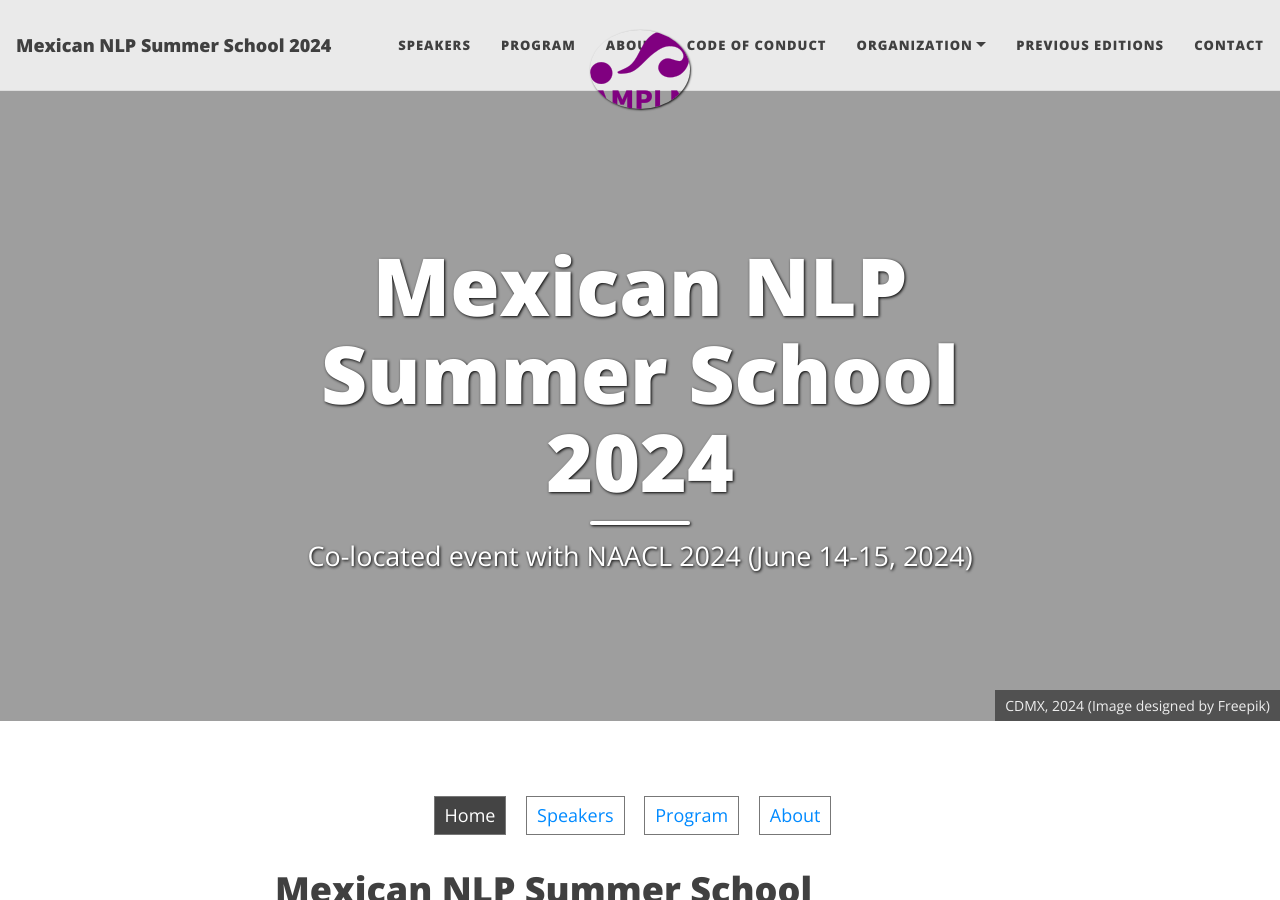
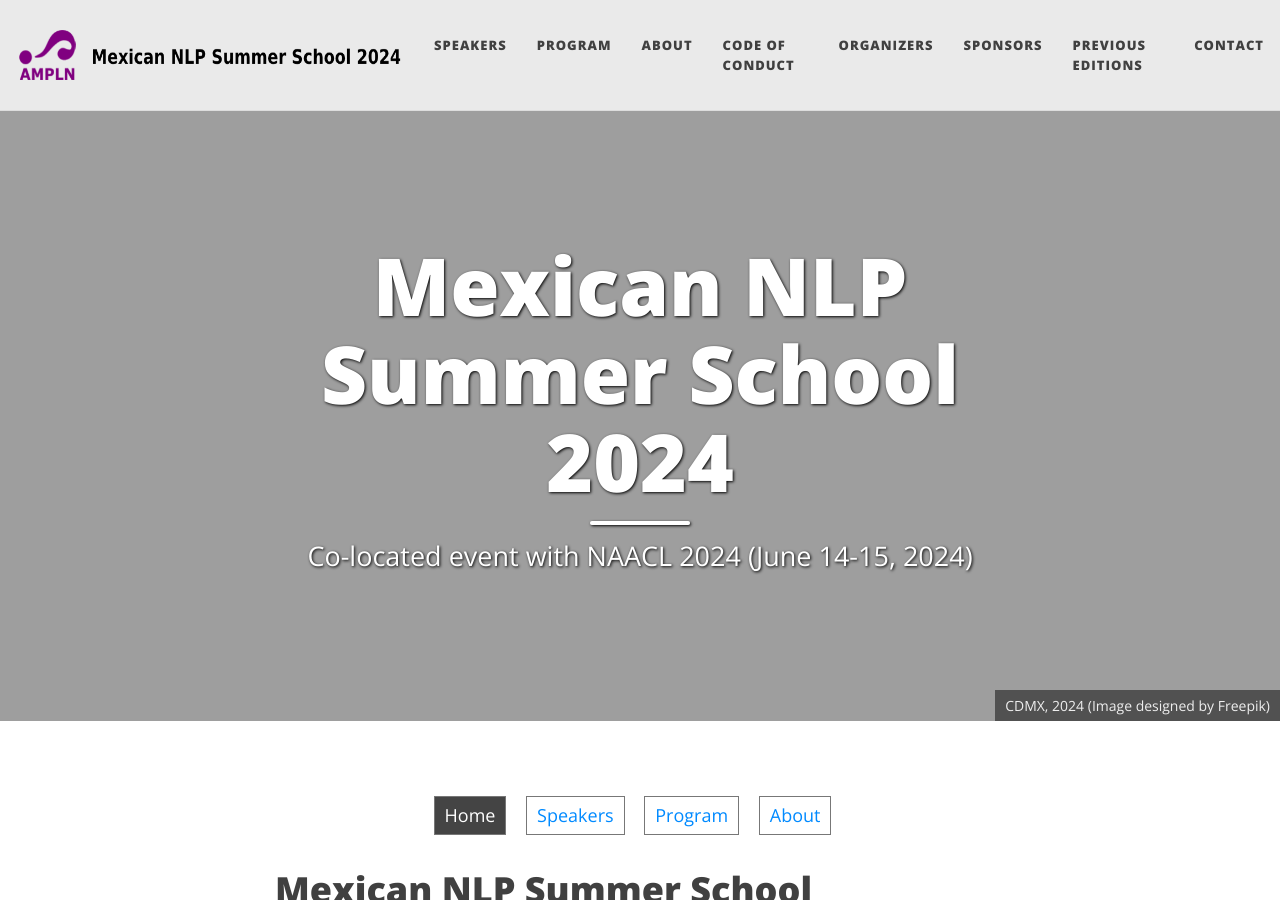
Before and after one commit to ampln/escuelaverano2024, a Jekyll site: the page built from index.html, in a window 1280 px wide and 900 px high. Built offline with Jekyll 4.4.1, drawn with Linux system fonts in a browser that asks for light colours; nearby versions of some CDN libraries; the list of posts is cut into pages by our own code; some of the changed lines change nothing that is shown.

Commit message:
moved ampln banner to the left and set sponsors as main tab

```diff
--- a/_config.yml
+++ b/_config.yml
@@ -19,9 +19,8 @@ navbar-links:
   Program: "program"
   About: "about"
   Code of Conduct: "CodigoConducta"
-  Organization:
-    - Organizers: "chairs"
-    - Sponsors: "sponsors"
+  Organizers: "chairs"
+  Sponsors: "sponsors"
   Previous editions : "previousEditions"
   Contact: "contact"
 
@@ -30,17 +29,17 @@ navbar-links:
 
 # Image to show in the navigation bar - works best with a square image
 # Remove this parameter if you don't want an image in the navbar
-avatar: "/assets/images/ampln.png"
+#avatar: "/assets/images/ampln.png"
 
 # "/assets/images/profile.jpg"
 # "assets/images/mf_logo_short.jpg"
 
 # By default, the image is cut into a circle. You can disable this behaviour by setting 'round-avatar: false'
-round-avatar: true
+#round-avatar: false
 
 # If you want to have an image logo in the top-left corner instead of having the title of the website,
 # then specify the following parameter
-#title-img: /path/to/image
+title-img: "/assets/images/ampln_header.png" #"/assets/images/ampln.png"
 
 
 # --- Footer social media links --- #
```
Also changed, not shown: assets/images/ampln_header.png (added), 15 other files.
